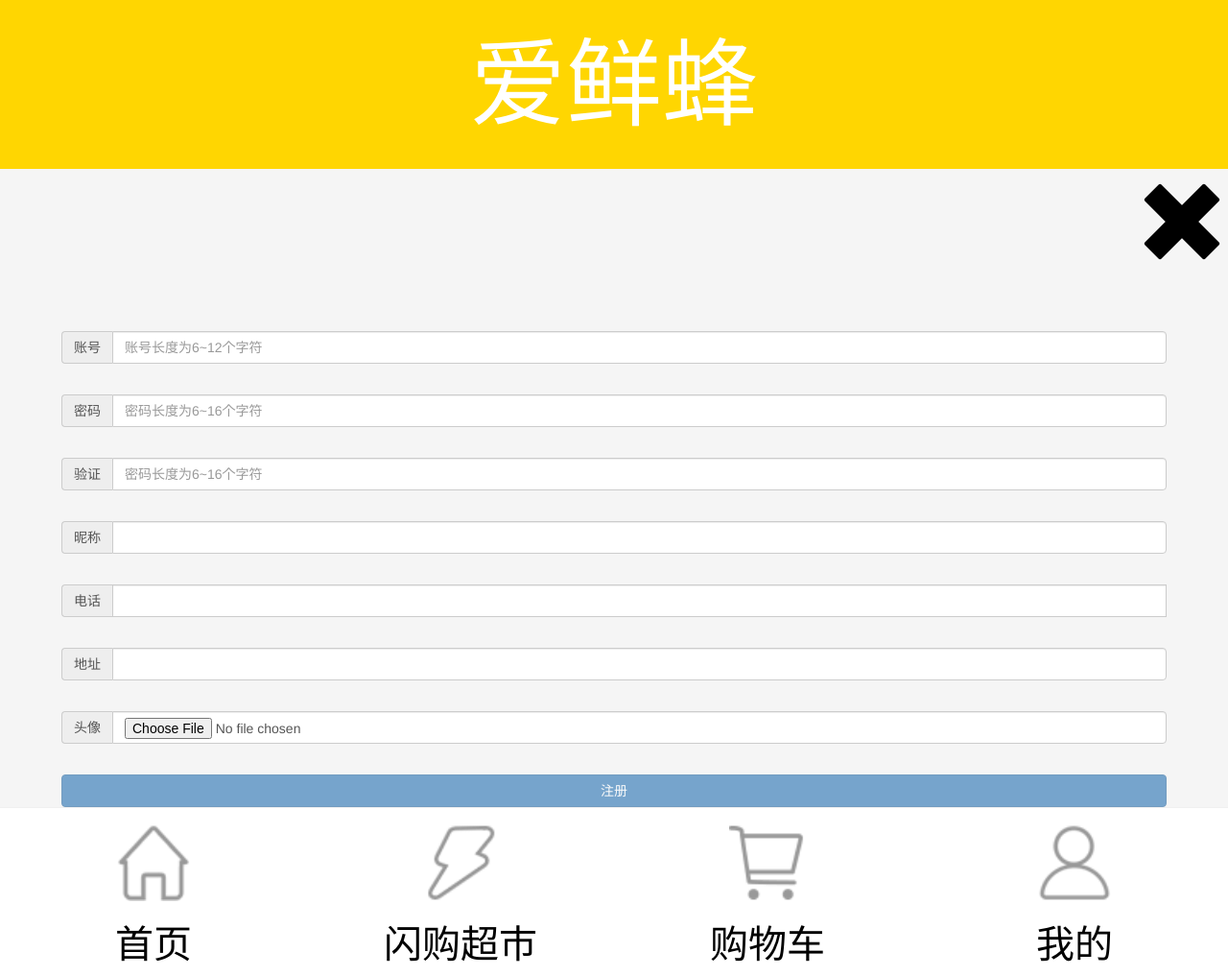
After one commit to 1946472806/AXF, a Django app: page /register/ in a window 1280 px wide. The commit adds this page. Shown: the whole page at 96% size. Run offline with Django 3.2, Linux system fonts and the light colour scheme; some libraries are stand-ins or nearby versions.

Commit message:
我的，注册、登录功能完成

```diff
--- a/AXF/settings.py
+++ b/AXF/settings.py
@@ -127,3 +127,6 @@ STATIC_URL = '/static/'
 STATICFILES_DIRS = [
     os.path.join(BASE_DIR, 'static')
 ]
+
+#图片保存地址
+MEDIA_ROOT = os.path.join(BASE_DIR,'static/uploads')
--- a/appaxf/models.py
+++ b/appaxf/models.py
@@ -123,10 +123,10 @@ class Goods(models.Model):
 # 用户模型类
 class User(models.Model):
     # 账号
-    account = models.CharField(max_length=20, unique=True)
+    userid = models.CharField(max_length=20, unique=True)
     # 密码
     password = models.CharField(max_length=256)
-    # 名字
+    # 名字-昵称
     name = models.CharField(max_length=100)
     # 电话
     tel = models.CharField(max_length=20)
--- a/appaxf/urls.py
+++ b/appaxf/urls.py
@@ -8,4 +8,7 @@ urlpatterns = [
     url(r'^market/(\d+)/(\d+)/(\d+)/$', views.market, name='market'), # 闪购超市
     url(r'^cart/$', views.cart, name='cart'),   # 购物车
     url(r'^mine/$', views.mine, name='mine'),   # 我的
+    url(r'^register/$', views.register, name='register'),   # 注册
+    url(r'^verifyuser/$', views.verifyuser, name='verifyuser'),   # 检测用户
+    url(r'^login/$', views.login, name='login'),   # 登录
 ]
--- a/appaxf/views.py
+++ b/appaxf/views.py
@@ -1,5 +1,11 @@
-from django.http import HttpResponse
-from django.shortcuts import render
+import hashlib
+import os
+import uuid
+
+from django.http import HttpResponse, JsonResponse
+from django.shortcuts import render, redirect
+
+from AXF import settings
 from appaxf.models import Wheel, Nav, Mustbuy, Shop, MainShow, Foodtypes, Goods, User, Cart
 
 
@@ -40,9 +46,7 @@ def market(request, categoryid, childid, sortid):    # 闪购超市
     #商品分类数据
     foodtypes = Foodtypes.objects.all()
 
-    # 获取点击 历史 [typeIndex]
-    # 有typeIndex
-    # 无typeIndex，默认0
+    # 获取点击 历史
     typeIndex = int(request.COOKIES.get('typeIndex', 0))
     categoryid = foodtypes[typeIndex].typeid
 
@@ -91,4 +95,88 @@ def cart(request):  # 购物车
 
 
 def mine(request):  # 我的
-    return render(request, 'mine/mine.html')
+    token = request.session.get('username')
+    data = {}
+    #未登录
+    if not token:
+        data['user'] = '未登录(点这里登录)'
+        data['rank'] = '无等级'
+        data['img'] = '/static/uploads/axf.png'
+        data['flag'] = False
+    else:
+        user = User.objects.filter(token=token).first()
+        data['user'] = user.name
+        data['rank'] = user.rank
+        data['img'] = '/static/uploads/' + user.img
+        data['flag'] = True
+    #已登录
+    return render(request, 'mine/mine.html',context=data)
+
+
+def register(request): #注册
+    if request.method == 'GET':
+        return render(request,'mine/register.html')
+    elif request.method == 'POST':
+        user = User()
+        user.userid = request.POST.get('userid')
+        user.password = generate_password(request.POST.get('password'))
+        user.name = request.POST.get('nickname')
+        user.tel = request.POST.get('telphone')
+        user.address = request.POST.get('address')
+        #头像
+        img_name = user.userid + '.png'
+        img_savepath = os.path.join(settings.MEDIA_ROOT,img_name)
+        files = request.FILES.get('file')
+        with open(img_savepath,'wb') as fp:
+            for file in files.chunks():
+                fp.write(file)
+        user.img =img_name
+        #用uuid方式生成
+        user.token = str(uuid.uuid5(uuid.uuid4(), 'register'))
+        try:
+            user.save()
+        except Exception as e:
+            return HttpResponse('保存数据失败!' + str(e))
+
+        #这里状态先不保持，注册和登录模块区分开
+        #页面重定向到我的
+        return redirect('appaxf:mine')
+
+
+def verifyuser(request): # 检测用户
+    userid = request.GET.get('useriderror')
+    try:
+        user = User.objects.get(userid=userid)
+        return JsonResponse({'msg':'用户已经存在!','backstatus':'0'})
+    except:
+        return JsonResponse({'msg': '用户有效!', 'backstatus': '1'})
+#密码加密
+def generate_password(password):
+    sha = hashlib.sha512()
+    sha.update(password.encode('utf-8'))
+    return sha.hexdigest()
+
+# 登录
+def login(request):
+    if request.method == 'GET':
+        return render(request,'mine/login.html')
+    elif request.method == 'POST':
+        userid = request.POST.get('userid')
+        password = generate_password(request.POST.get('password'))
+
+        #检测账号和密码是否正确
+        users = User.objects.filter(userid=userid,password=password)
+        if not users.count():
+            msg = '账号或密码错误!'
+            return render(request,'mine/login.html',{'msg':msg})
+
+        #更新并保存当前状态
+        user = users.first()
+        user.token = str(uuid.uuid5(uuid.uuid4(), 'login'))
+        user.save()
+        request.session['username'] = user.token
+        return redirect('appaxf:mine')
+# 注销
+def loginout(request):
+    request.session.flush()
+    return redirect('appaxf:mine')
--- /dev/null
+++ b/static/mine/css/register.css
@@ -0,0 +1,29 @@
+.register{
+    /*width: 100%;*/
+    height: 100%;
+    position: absolute;
+    background: whitesmoke;
+}
+.register form{
+    padding: 0 1rem;
+}
+.register form .input-group{
+    margin: 0.5rem 0;
+}
+.error{
+    margin-left:2rem;
+    font-size: 0.8rem;
+    color: #e62e2e;
+    display: none;
+}
+
+#subButton {
+    width: 100%;
+}
+
+.register .back{
+    text-align: right;
+}
+.register .back a{
+    font-size: 1.5rem;
+}
--- /dev/null
+++ b/static/mine/js/login.js
@@ -0,0 +1,3 @@
+$(function () {
+    $('.login').width(innerWidth)
+})
--- /dev/null
+++ b/static/mine/js/register.js
@@ -0,0 +1,50 @@
+$(function () {
+    $('.register').width(innerWidth)
+    $('.tel .glyphicon').hide() //默认不显示手机勾选
+
+    $('#userid').blur(function () {
+        //发起ajax请求，验证用户是否已经存在
+        $.get('/verifyuser/',{'useriderror':$(this).val()},function (data) {
+            if (data['backstatus'] == 0){ //已经存在此用户
+                $('#useriderror').show().html(data['msg'])
+            } else {
+                $('#useriderror').hide()
+            }
+        })
+    })
+
+    //密码格式检验
+    $('#password').blur(function () {
+        var password = $(this).val()
+        if (password.length < 6 || password.length > 12 ){
+            $('#passworderror').show()
+        } else {
+            $('#passworderror').hide()
+        }
+    })
+
+    //检验确认密码
+    $('#verifypassword').blur(function () {
+        var verifypassword = $(this).val()
+        if (verifypassword.length < 6 || verifypassword.length > 12 || verifypassword != $('#password').val()) {
+            $('#verifypassworderror').show()
+        }else {
+            $('#verifypassworderror').hide()
+        }
+    })
+
+    //检测手机号码
+    var telok = /^(13[0-9]|14[5|7]|15[0|1|2|3|5|6|7|8|9]|18[0|1|2|3|5|6|7|8|9])\d{8}$/;
+    $('#telphone').blur(function () {
+        var check = telok.test($(this).val()) //是否匹配
+        if (check){
+            $('.tel').removeClass('has-error').addClass('has-success')
+            $('.tel .glyphicon').show().removeClass('glyphicon-remove').addClass('glyphicon-ok')
+            $('#subButton').removeAttr('disabled')
+        } else {
+            $('.tel').removeClass('has-success').addClass('has-error')
+            $('.tel .glyphicon').show().removeClass('glyphicon-ok').addClass('glyphicon-remove')
+            $('#subButton').attr('disabled','disabled')
+        }
+    })
+})
--- /dev/null
+++ b/templates/mine/register.html
@@ -0,0 +1,59 @@
+{% extends 'base/base.html' %}
+{% load static %}
+{% block extcss %}
+    <link rel="stylesheet" href="{% static 'mine/css/register.css' %}">
+{% endblock %}
+{% block title %}
+    注册界面
+{% endblock %}
+
+{% block content %}
+ <div class="register">
+    <div class="back"><a href="{% url 'appaxf:mine' %}"><span class=" glyphicon glyphicon-remove "></span></a></div>
+    <form action="{% url 'appaxf:register' %}" method="post" enctype="multipart/form-data">
+        <div class="input-group">
+            <span class="input-group-addon" id="basic-addon1">账号</span>
+            <input type="text" class="form-control" placeholder="账号长度为6~12个字符" aria-describedby="basic-addon1" name="userid" id="userid">
+        </div>
+        <span class="error" id="useriderror"></span>
+
+        <div class="input-group">
+            <span class="input-group-addon" id="basic-addon2">密码</span>
+            <input type="password" class="form-control" placeholder="密码长度为6~16个字符" aria-describedby="basic-addon1" name="password" id="password">
+        </div>
+        <span class="error" id="passworderror">密码格式不正确</span>
+
+        <div class="input-group">
+            <span class="input-group-addon" id="basic-addon3">验证</span>
+            <input type="password" class="form-control" placeholder="密码长度为6~16个字符" aria-describedby="basic-addon1" name="verifypassword" id="verifypassword">
+        </div>
+        <span class="error" id="verifypassworderror">密码输入不一致</span>
+
+        <div class="input-group">
+            <span class="input-group-addon" id="basic-addon4">昵称</span>
+            <input type="text" class="form-control" aria-describedby="basic-addon1" name="nickname" id="nickname">
+        </div>
+
+        <div class="input-group tel">
+            <span class="input-group-addon" id="basic-addon5">电话</span>
+            <input type="text" class="form-control" aria-describedby="basic-addon1" name="telphone" id="telphone">
+            <span class="glyphicon glyphicon-ok form-control-feedback" aria-hidden="true"></span>
+        </div>
+
+        <div class="input-group">
+            <span class="input-group-addon" id="basic-addon6">地址</span>
+            <input type="text" class="form-control" aria-describedby="basic-addon1" name="address">
+        </div>
+
+        <div class="input-group">
+            <span class="input-group-addon" id="basic-addon7">头像</span>
+            <input type="file" class="form-control" aria-describedby="basic-addon1" name="file">
+        </div>
+        <button class="btn btn-primary" id="subButton" type="submit" disabled>注册</button>
+    </form>
+ </div>
+{% endblock %}
+
+{% block extjs %}
+    <script type="text/javascript" src="{% static 'mine/js/register.js' %}"></script>
+{% endblock %}
```
Also changed, not shown: static/market/js/market.js (+0 -53 lines), static/mine/css/login.css (added, +29 -0 lines), templates/mine/login.html (added, +36 -0 lines), templates/mine/mine.html (+18 -1 lines), appaxf/migrations/0008_auto_20181102_2003.py (added), static/uploads/15919913340.png (added), static/uploads/axf.png (added).
